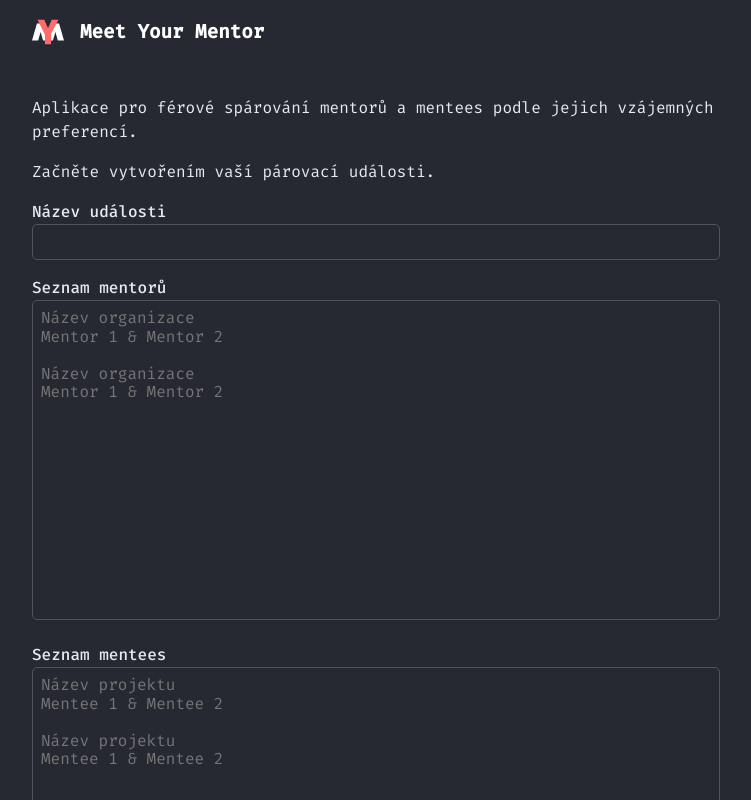
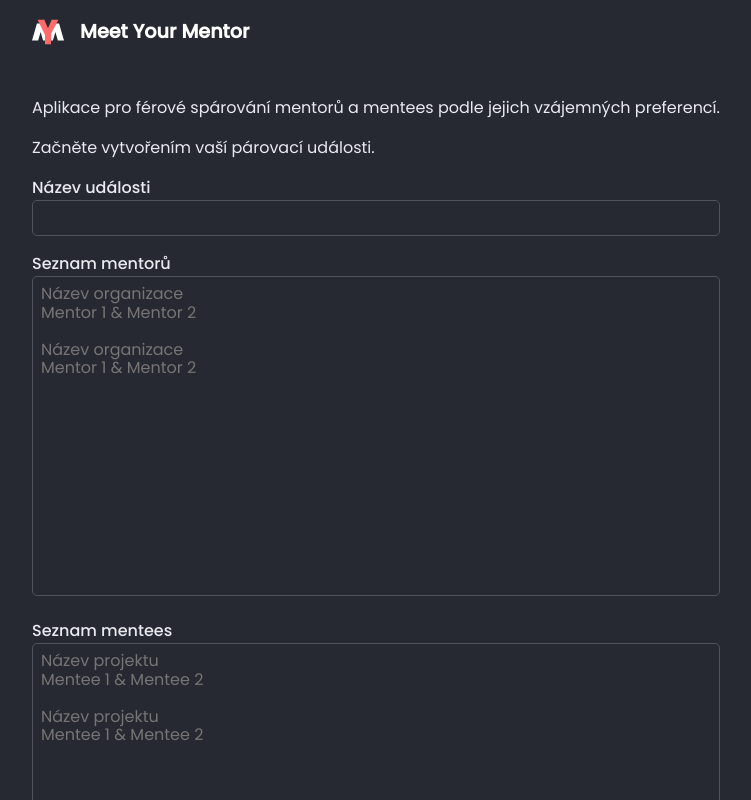
Before and after one commit to podlomar/meetyourmentor, a Next.js app: page / in a window 1280 px wide. Shown: the top 800 px of the page, without its empty margins (264-1015 px from the left). Built offline with nearby package versions, Linux system fonts and the light colour scheme; no server answers.

Commit message:
Change to Poppins font

```diff
--- a/src/styles/global.scss
+++ b/src/styles/global.scss
@@ -1,6 +1,6 @@
 @import "normalize.css/normalize.css";
 @import "styles/variables.scss";
-@import url('https://fonts.googleapis.com/css2?family=Fira+Code:wght@300;400;500&display=swap');
+@import url('https://fonts.googleapis.com/css2?family=Poppins:wght@300;400;500&display=swap');
 
 * {
   box-sizing: border-box;
@@ -12,7 +12,7 @@
 }
 
 html {
-  font-family: 'Fira Code', monospace;
+  font-family: 'Poppins', sans-serif;
   font-size: 16px;
   font-weight: 400;
   line-height: 1.5;
```
